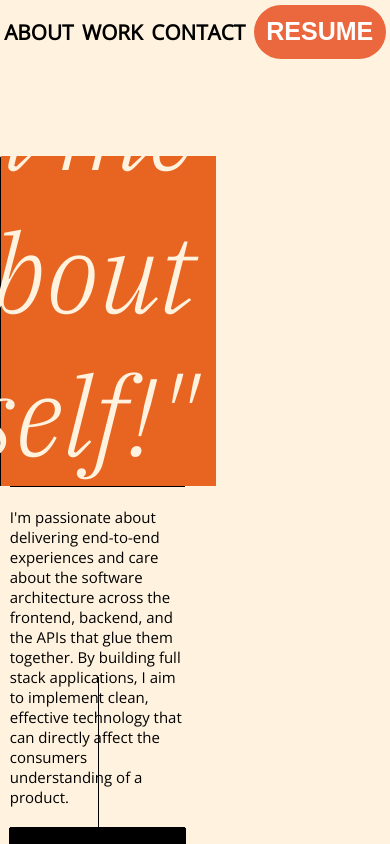
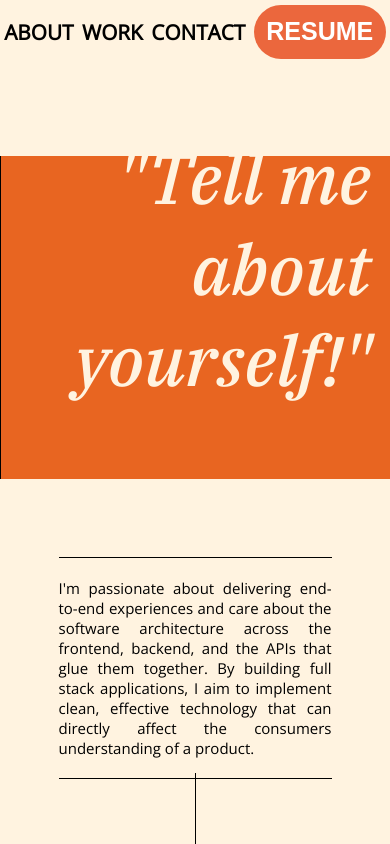
Before and after one commit to runnndmc/dmc-portfolio, a React (Create React App) app: page / in a window 390 px wide. Shown: the part 760-1604 px from the top of the page. Built offline with nearby package versions, Linux system fonts and the light colour scheme; a web font is replaced by a local one.

Commit message:
media querie on about feels good placement wise

```diff
--- a/src/sections/About.jsx
+++ b/src/sections/About.jsx
@@ -8,22 +8,23 @@ const AboutMe = () => {
     <Layout>
       <span id="about"> &nbsp; </span>
       <div className="about-section">
-
         <div className="about-info">
           <p className="statement">
-          I'm passionate about delivering end-to-end experiences and care about
-          the software architecture across the frontend, backend, and the APIs
-          that glue them together. By building full stack applications, I aim to
-          implement clean, effective technology that can directly affect the
-          consumers understanding of a product.
+            I'm passionate about delivering end-to-end experiences and care
+            about the software architecture across the frontend, backend, and
+            the APIs that glue them together. By building full stack
+            applications, I aim to implement clean, effective technology that
+            can directly affect the consumers understanding of a product.
           </p>
           <div className="line-wrapper">
             <div className="line"></div>
           </div>
-        <img className="about-photo"src="../filler.webp" alt="filler" />
+          <img className="about-photo" src="../filler.webp" alt="filler" />
         </div>
 
-      <div className="question-block">"Tell me about yourself!"</div>
+        <div className="question-block">
+          <h2 className="question-text">"Tell me about yourself!"</h2>
+        </div>
       </div>
     </Layout>
   );
--- a/src/sections/about.css
+++ b/src/sections/about.css
@@ -1,23 +1,25 @@
-.about-section{
+.about-section {
   display: flex;
   height: 90vh;
   margin-top: 10%;
-    border-top: .01em solid #000000;
+  border-top: 0.01em solid #000000;
 }
-.question-block{
-    font-family: "IBM Plex Serif", serif;
-    color:#fff3e0;
-    font-style: italic;
-    font-weight: 300;
+.question-block {
   width: 50%;
   display: flex;
   background-color: #e86521;
-    border-left: .01em solid #000000;
+  border-left: 0.01em solid #000000;
   justify-content: flex-end;
   align-items: center;
+}
+.question-text {
   text-align: right;
   font-size: 110px;
-    padding-right: 20px;
+  padding-right: 25px;
+  font-weight: 500;
+  font-style: italic;
+  color: #fff3e0;
+  font-family: "IBM Plex Serif", serif;
 }
 .about-info {
   background-color: #fff3e0;
@@ -27,14 +29,14 @@
   justify-content: center;
   align-items: center;
 }
-.line{
-    border-left: .01em solid #000000;
+.line {
+  border-left: 0.01em solid #000000;
   height: 20%;
   position: absolute;
   left: 25%;
   margin-top: 5%;
 }
-.about-photo{
+.about-photo {
   width: 30vw;
   height: 30vh;
   border: 30px solid;
@@ -42,18 +44,43 @@
 .statement {
   width: 90%;
   font-size: 15px;
-  border-top: .01em solid #000000;
-  border-bottom: .01em solid #000000;
+  border-top: 0.01em solid #000000;
+  border-bottom: 0.01em solid #000000;
   padding: 20px 0;
   margin: 0;
+  text-align: justify;
 }
 
 /*===== MEDIA QUERIES ===== */
 
-@media (max-width: 500px){
-    .about-section{
+@media (max-width: 500px) {
+  .about-section {
     flex-direction: column-reverse;
     justify-content: center;
     height: fit-content;
   }
+  .question-block {
+    width: 100vw;
+    height: 50vh;
+    justify-content: center;
   }
+  .question-text {
+    font-size: 70px;
+    padding-right: 20px;
+  }
+  .about-info {
+    width: 100vw;
+  }
+  .statement {
+    margin-top: 20%;
+    width: 70%;
+  }
+  .line {
+    margin-top: 37%;
+    left: 50%;
+    height: 15%;
+  }
+  .about-photo {
+    margin-top: 25%;
+  }
+}
```
Lines whose indentation alone changed are shown as unchanged.
